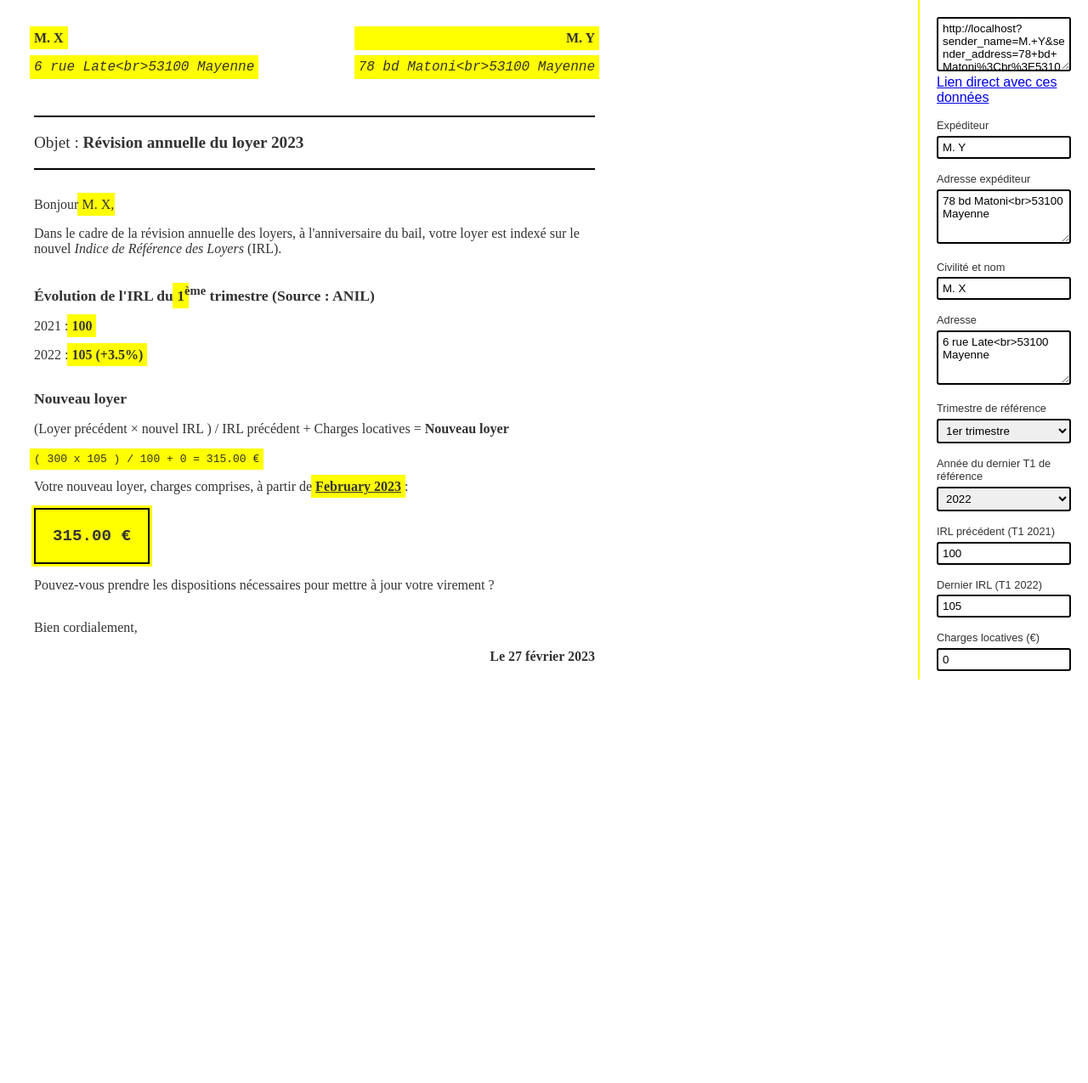
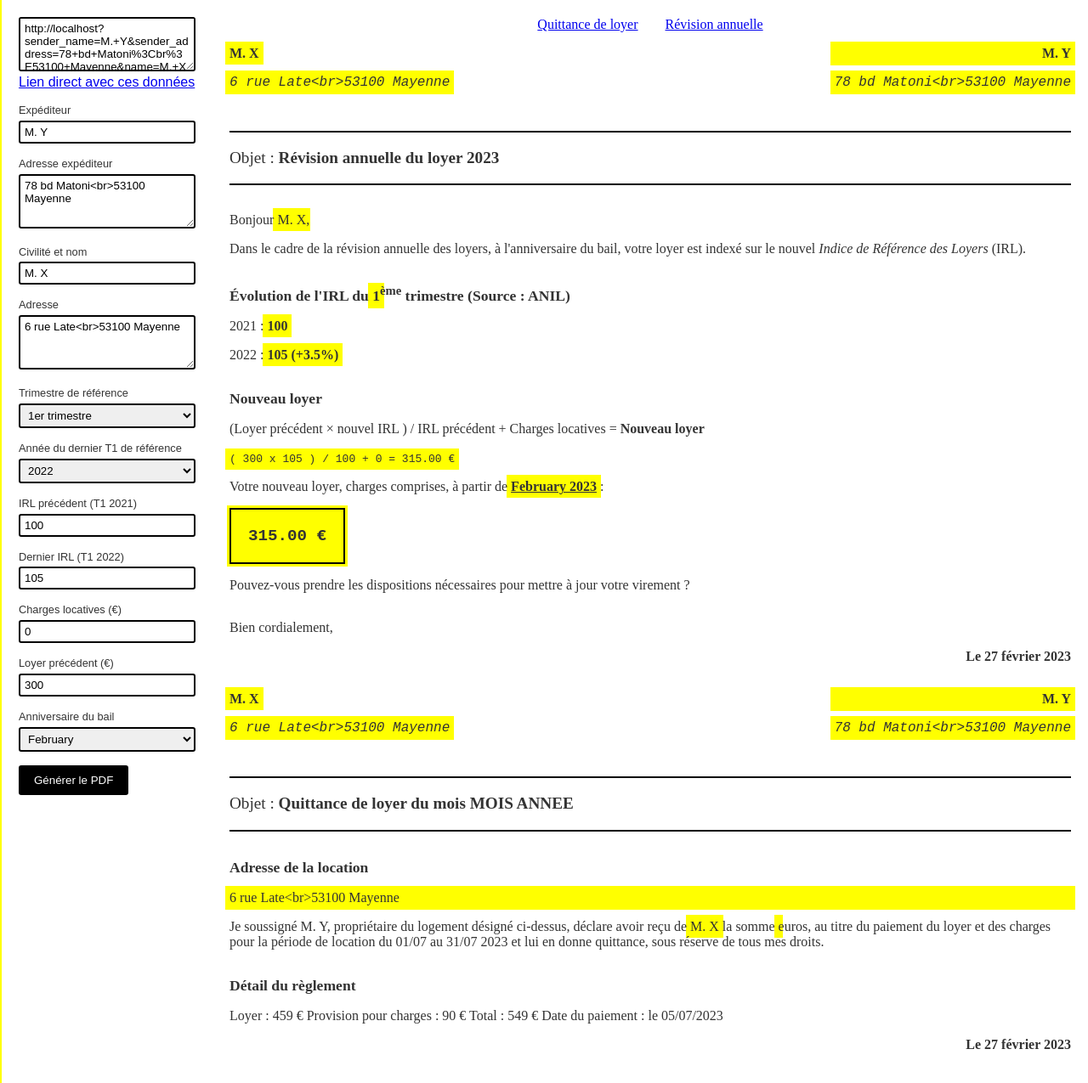
Before and after one commit to cyril-lamotte/immo-doc-generator, a Vue app: page / in a window 1280 px wide. Shown: the whole page at 85% size. Before the commit the page ends 898 px from the top, so only its background shows below. Built offline with nearby package versions, Linux system fonts and the light colour scheme.

Commit message:
fix: Add navigation

```diff
--- a/src/AnnualRent.vue
+++ b/src/AnnualRent.vue
@@ -1,6 +1,7 @@
 <script setup lang="ts">
   import { computed, inject } from 'vue'
 
+  // Get reactive data from App.vue.
   const data:any = inject('data')!
 
   // Computed % increase.
@@ -22,7 +23,7 @@
 </script>
 
 <template>
-<main>
+<div class="document">
 
   <header>
 
@@ -90,5 +91,5 @@
 
   <p class="signature">Le {{ new Date().toLocaleString('fr-FR', { day: 'numeric', month: 'long', year:"numeric"}) }}</p>
 
-</main>
+</div>
 </template>
--- a/src/App.vue
+++ b/src/App.vue
@@ -2,7 +2,10 @@
   import { reactive, onMounted, provide } from 'vue'
   import DataForm from './DataForm.vue'
   import AnnualRent from './AnnualRent.vue'
+  import DocumentList from './DocumentList.vue'
+  import RentReceipt from './RentReceipt.vue'
 
+  // Default data.
   const dataDefault:any = {
     sender_name: 'M. Y',
     sender_address: '78 bd Matoni<br>53100 Mayenne',
@@ -42,7 +45,14 @@
 
 <template>
 
-  <DataForm></DataForm>
-  <AnnualRent></AnnualRent>
+  <div class="main-layout">
+    <DataForm></DataForm>
+    <main class="document-area">
+      <DocumentList></DocumentList>
+
+      <AnnualRent></AnnualRent>
+      <RentReceipt></RentReceipt>
+    </main>
+  </div>
 
 </template>
--- /dev/null
+++ b/src/DocumentList.vue
@@ -0,0 +1,8 @@
+<template>
+<nav role="navigation">
+  <ul>
+    <li><a href="#quittance">Quittance de loyer</a></li>
+    <li><a href="#revision">Révision annuelle</a></li>
+  </ul>
+</nav>
+</template>
--- /dev/null
+++ b/src/RentReceipt.vue
@@ -0,0 +1,71 @@
+<script setup lang="ts">
+  import { computed, inject } from 'vue'
+
+  // Get reactive data from App.vue.
+  const data:any = inject('data')!
+
+  // Computed month name.
+  const month = computed(() => {
+    return new Date(2010, data.month, 1).toLocaleString('default', { month: 'long' });
+  });
+
+</script>
+
+<template>
+<div class="document">
+
+  <header>
+
+    <div class="header-layout">
+      <div class="recipient">
+        <p class="name">
+          <span class="uppercase editable">{{ data.name }}</span>
+        </p>
+        <address class="editable">{{ data.address }}</address>
+      </div>
+
+      <div class="sender">
+        <p class="name editable">
+          {{ data.sender_name }}
+        </p>
+        <address class="editable">
+          {{ data.sender_address }}
+        </address>
+      </div>
+    </div>
+
+  </header>
+
+  <div class="object">
+    <p>Objet&nbsp;: <strong>Quittance de loyer du mois MOIS ANNEE</strong></p>
+  </div>
+
+  <div class="content">
+
+    <h2>Adresse de la location</h2>
+
+    <p class="editable">{{ data.address }}</p>
+
+    <p>Je soussigné {{ data.sender_name }}, propriétaire du logement désigné ci-dessus,
+      déclare avoir reçu de <span class="editable">{{ data.name }}</span>
+      la somme <span class="editable">{{ data.rent }}</span> euros,
+      au titre du paiement du loyer et des charges pour la période de location
+      du 01/07 au 31/07 2023 et lui en donne quittance,
+      sous réserve de tous mes droits.</p>
+
+    <h2>Détail du règlement</h2>
+
+    <p>
+      Loyer : 459 €
+      Provision pour charges : 90 €
+      Total : 549 €
+
+      Date du paiement : le 05/07/2023
+    </p>
+
+  </div>
+
+  <p class="signature">Le {{ new Date().toLocaleString('fr-FR', { day: 'numeric', month: 'long', year:"numeric"}) }}</p>
+
+</div>
+</template>
--- a/src/assets/main.scss
+++ b/src/assets/main.scss
@@ -14,12 +14,31 @@ html {
 }
 
 body {
-  max-width: 700px;
-  margin: 0 20px;
-  padding: 20px 20px 100px;
+  margin: 0;
+  padding: 0;
   font-family: 'Times New Roman', Times, serif;
   background-color: var(--bgcolor);
   color: var(--text-color)
+}
+
+.main-layout {
+  display: flex;
+  justify-content: space-between;
+}
+
+.document-area {
+  flex-grow: 1;
+  padding: 20px;
+
+  ul {
+    list-style: none;
+    padding: 0;
+    margin: 0;
+    display: flex;
+    align-items: center;
+    justify-content: center;
+    gap: 2rem;
+  }
 }
 
 .align-right {
@@ -27,13 +46,10 @@ body {
 }
 
 .setting-form {
-  position: fixed;
-  top: 0;
-  right: 0;
-  bottom: 0;
+  flex-shrink: 0;
   overflow-y: auto;
   overscroll-behavior: contain;
-  width: 200px;
+  flex-basis: 250px;
   padding: 20px;
   border-left: 2px solid var(--editable);
   background: var(--bgcolor);
```
Also changed, not shown: 2 other files (tests, documents, lock files or other folders).
